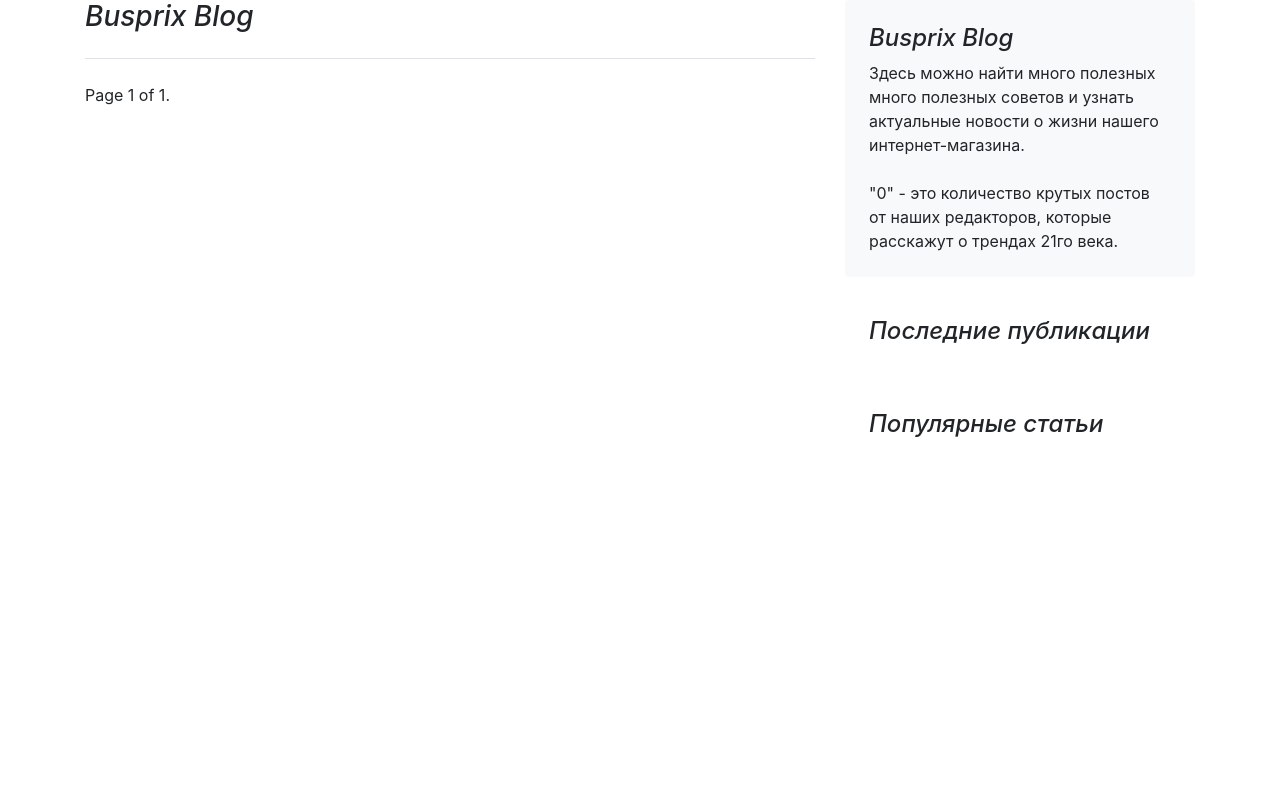
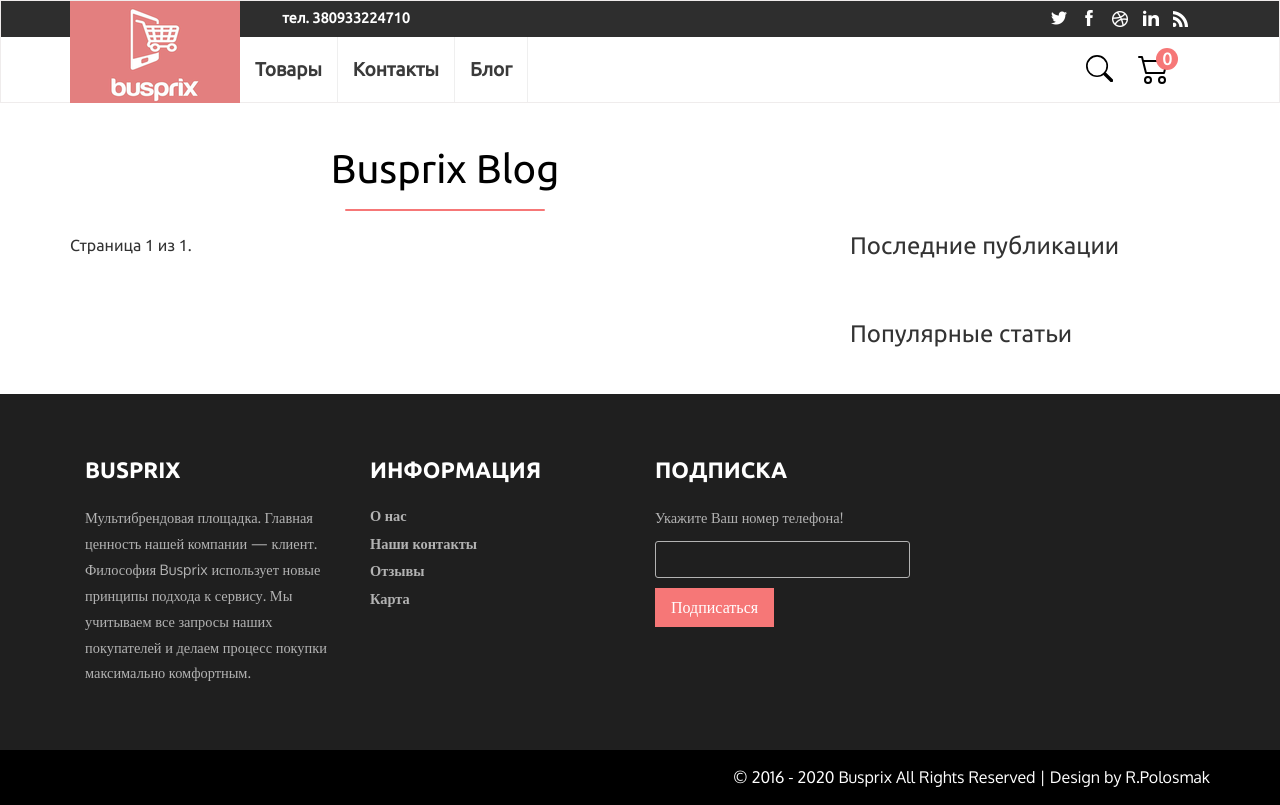
Before and after one commit to Merkushev04/busprix, a Django app: page /blog/ in a window 1280 px wide. Before the commit the page ends 437 px from the top, so only its background shows below. Run offline with Django 3.2, Linux system fonts and the light colour scheme; data that the repository does not hold is empty; some libraries are stand-ins or nearby versions.

Commit message:
add design to blog

```diff
--- a/blog/forms.py
+++ b/blog/forms.py
@@ -6,7 +6,7 @@
     name = forms.CharField(max_length=25)
     email = forms.EmailField()
     to = forms.EmailField()
-    comments = forms.CharField(required=False,widget=forms.Textarea)
+    comments = forms.CharField(required=False, widget=forms.Textarea)
 
 
 class CommentForm(forms.ModelForm):
--- a/blog/models.py
+++ b/blog/models.py
@@ -37,9 +37,9 @@
 
 class Comment(models.Model):
     post = models.ForeignKey(Post, on_delete=models.CASCADE, related_name='comments')
-    name = models.CharField(max_length=80)
-    email = models.EmailField()
-    body = models.TextField()
+    name = models.CharField(max_length=80, verbose_name='Ваше имя')
+    email = models.EmailField(verbose_name='Email')
+    body = models.TextField(verbose_name='Комментарий')
     created = models.DateTimeField(auto_now_add=True)
     updated = models.DateTimeField(auto_now=True)
     active = models.BooleanField(default=True)
--- a/blog/templates/blog/base.html
+++ b/blog/templates/blog/base.html
@@ -1,3 +1,5 @@
+{% extends "shop/base.html" %}
+
 {% load blog_tags %}
 {% load static %}
 <!DOCTYPE html>
@@ -39,36 +41,36 @@
 
 </head>
 <body>
+{% block blog-content %}
 
-
-<main role="main" class="container">
+<main role="main" class="container blog-container">
   <div class="row">
 
     {% block content %}{% endblock %}
 
     <aside class="col-md-4 blog-sidebar">
-      <div class="p-4 mb-3 bg-light rounded">
-        <h4 class="font-italic">Busprix Blog</h4>
-          <p class="mb-0">Здесь можно найти много полезных много полезных советов и узнать актуальные новости о жизни нашего интернет-магазина.</p>
-          <br>
-          <p class="mb-0">"{% total_posts %}" - это количество крутых постов от наших редакторов, которые расскажут о трендах 21го века.</p>
-      </div>
+<!--      <div class="p-4 mb-3 bg-light rounded rounded-blog">-->
+<!--&lt;!&ndash;        <h1 class="font-italic">Busprix Blog</h1>&ndash;&gt;-->
+<!--          <h3 class="mb-0">Здесь можно найти много полезных много полезных советов и узнать актуальные новости о жизни нашего интернет-магазина.</h3>-->
+<!--          <br>-->
+<!--          <h3 class="mb-0">Количество статей: "{% total_posts %}" </h3>-->
+<!--      </div>-->
 
 
         <div class="p-4">
-            <h4 class="font-italic">Последние публикации</h4>
+            <h3 class="font-italic rounded-blog">Последние публикации</h3>
             <ol class="list-unstyled">
                 <li class="latest-post"><a>{% show_latest_posts 3 %}</a></li>
             </ol>
             <br>
             <br>
 
-            <h4 class="font-italic">Популярные статьи</h4>
+            <h3 class="font-italic rounded-blog">Популярные статьи</h3>
             {% get_most_commented_posts as most_commented_posts %}
             <ol class="list-unstyled">
                 {% for post in most_commented_posts %}
-                <li><a href="{{ post.get_absolute_url }}">{{ post.title }}</a></li>
-                <br>
+                <li class="popular-post"><a href="{{ post.get_absolute_url }}">{{ post.title }}</a></li>
+
                 {% endfor %}
             </ol>
         </div>
@@ -77,6 +79,6 @@
   </div><!-- /.row -->
 
 </main>
-
+{% endblock %}
 </body>
 </html>
--- a/blog/templates/blog/post/list.html
+++ b/blog/templates/blog/post/list.html
@@ -4,9 +4,10 @@
 {% block content %}
 
     <div class="col-md-8 blog-main">
-      <h3 class="pb-4 mb-4 font-italic border-bottom">
+      <h3 class="pb-4 mb-4 font-italic border-bottom heading-blog">
         Busprix Blog
       </h3>
+      <label class="line"></label>
 
         {% if tag %}
         <h2>Публикация с тегом "{{ tag.name }}"</h2>
@@ -15,7 +16,7 @@
 
       <div class="blog-post">
           {% for post in posts %}
-        <h2 class="blog-post-title"><a href="{{ post.get_absolute_url }}">{{ post.title }}</a></h2>
+        <h3 class="blog-post-title"><a href="{{ post.get_absolute_url }}">{{ post.title }}</a></h3>
         <p class="blog-post-meta">Опубликовано: {{ post.publish }} автор: <a>{{ post.author }}</a></p>
 
           <p class="tags">Теги:
@@ -26,7 +27,7 @@
             {% if not forloop.last %}, {% endif %}
             {% endfor %}
           </p>
-
+        <br>
         <p>{{ post.body|markdown|truncatewords_html:30 }}</p>
         <hr>
 
@@ -34,7 +35,7 @@
       </div><!-- /.blog-post -->
 
 
-      <nav class="blog-pagination">
+      <nav class="blog-pagination rounded-blog">
       {% include "pagination.html" with page=posts %}
       </nav>
 
--- a/blog/templates/pagination.html
+++ b/blog/templates/pagination.html
@@ -1,13 +1,13 @@
 <div class="pagination">
 <span class="step-links">
 {% if page.has_previous %}
-<a href="?page={{page.previous_page_number}}">Previous</a>
+<a href="?page={{page.previous_page_number}}">Назад</a>
 {% endif %}
 <span class="current">
-Page {{ page.number }} of {{ page.paginator.num_pages }}.
+Страница {{ page.number }} из {{ page.paginator.num_pages }}.
 </span>
 {% if page.has_next %}
-<a href="?page={{ page.next_page_number }}">Next</a>
+<a href="?page={{ page.next_page_number }}">Вперед</a>
 {% endif %}
 </span>
 </div>
--- a/blog/views.py
+++ b/blog/views.py
@@ -6,6 +6,7 @@
 from django.contrib.postgres.search import SearchVector, SearchQuery, SearchRank
 from .forms import EmailPostForm, CommentForm, SearchForm
 from .models import Post
+from django.http import HttpResponseRedirect
 
 
 class PostListView(ListView):
@@ -85,6 +86,7 @@
             new_comment.post = post
             # Save the comment to the database
             new_comment.save()
+            return HttpResponseRedirect(request.path)
     else:
         comment_form = CommentForm()
 
--- a/shop/models.py
+++ b/shop/models.py
@@ -59,7 +59,7 @@
 
 class Contact(models.Model):
     name = models.CharField(max_length=200, db_index=True, verbose_name='Ваше имя')
-    email = models.CharField(max_length=200, db_index=True, verbose_name='Ваш email')
+    email = models.EmailField(max_length=200, db_index=True, verbose_name='Ваш email')
     topic = models.CharField(max_length=200, db_index=True, verbose_name='Тема сообщения')
     message = models.TextField(blank=True, verbose_name='Ваше сообщение')
     # message = models.CharField(max_length=800, db_index=True, verbose_name='Ваше сообщене')
--- a/shop/static/css/style.css
+++ b/shop/static/css/style.css
@@ -96,6 +96,7 @@
     color: #fff;
     font-size: 0.9em;
     margin: 0 0.5em;
+    font-family: 'Ubuntu-Regular';
 }
 .header-login ul li a:hover {
     color: #F67777;
@@ -146,6 +147,7 @@
     color: #3A3A3A;
     text-decoration: none;
     font-size: 110%;
+    font-family: 'Ubuntu-Regular';
 }
 
 
@@ -2699,7 +2697,9 @@
 height: 70px;
 max-height: 70px;
 }
-
+.row p, h2{
+    font-family: 'Ubuntu-Regular';
+}
 
 
 .row-order {
@@ -2865,6 +2865,76 @@
 }
 
 .search-input > input {
-    max-width: 80%;
+    max-width: 75%;
     margin-top: 5%;
 }
+
+.blog-container {
+    margin-top: 30px;
+    background-color: white;
+}
+.heading-blog{
+    font-size: 2.5em;
+    color: #000000;
+    line-height: 1.8em;
+    font-family: 'Ubuntu-Regular';
+    text-align: center;
+}
+.heading-blog-detail{
+    font-size: 2.5em;
+    color: #000000;
+    line-height: 1.8em;
+    font-family: 'Ubuntu-Regular';
+    text-align: left;
+}
+
+
+.p-4{
+    margin-top: 100px;
+}
+.rounded-blog{
+    margin-bottom: 15px;
+    font-family: 'Ubuntu-Regular';
+}
+.latest-post ul{
+    list-style-type: none;
+}
+.blog-post-title{
+    margin-top: 20px;
+    color: #000000;
+    line-height: 1.8em;
+    font-family: 'Ubuntu-Regular';
+    text-align: left;
+}
+
+blog-post-title a{
+    color: black;
+}
+
+.popular-post{
+    margin-top: 10px;
+    color: #000000;
+    line-height: 1.8em;
+    font-family: 'Ubuntu-Regular';
+    text-align: left;
+}
+.latest-post ul li{
+    margin-top: 10px;
+    color: #000000;
+    line-height: 1.8em;
+    font-family: 'Ubuntu-Regular';
+    text-align: left;
+}
+.blog-post p{
+    font-family: 'Ubuntu-Regular';
+}
+.blog-post ul li{
+    font-family: 'Ubuntu-Regular';
+    margin-left: 20px;
+}
+.info{
+    margin-top: 20px;
+}
+.flexslider ul {
+    list-style-type: none;
+}
--- a/shop/templates/shop/base.html
+++ b/shop/templates/shop/base.html
@@ -154,7 +154,7 @@
 </div>
 
 
-
+{% block blog-content %}
 
 {% block content %}
 <!--конец закрепленной шапки-->
@@ -187,6 +187,7 @@
 </div>
 
 
+{% endblock %}
 {% endblock %}
 	<!--content-->
 		<div class="content">
@@ -278,17 +279,17 @@
 					</div>
 					<div class="col-md-3 footer-middle-in">
 						<h6>Подписка</h6>
-						<span>Хотите знать все новости?  </span>
+						<span>Укажите Ваш номер телефона!</span>
 
-							<form action="." method="post"><input type="hidden" name="csrfmiddlewaretoken" value="CwUUiIgzhFzO02FkoN3FIoupGa0m9Dgsce52oGpKwDjVQOZf6bUFqjsWLrtpvEeQ">
-								<input type="text" name="phone" maxlength="200" required="" id="id_phone" placeholder="Укажите Viber или Telegram!!">
+<!--							<form action="." method="post"><input type="hidden" name="csrfmiddlewaretoken" value="CwUUiIgzhFzO02FkoN3FIoupGa0m9Dgsce52oGpKwDjVQOZf6bUFqjsWLrtpvEeQ">-->
+<!--								<input type="text" name="phone" maxlength="200" required="" id="id_phone" placeholder="Укажите Viber или Telegram!!">-->
+<!--								<input type="submit" name="sub_form" value="Подписаться">-->
+<!--							</form>-->
+
+							<form action="." method="post" >{% csrf_token %}
+								{{ subscriber_form.phone }}
 								<input type="submit" name="sub_form" value="Подписаться">
 							</form>
-
-<!--							<form action="." method="post" >{% csrf_token %}-->
-<!--								{{ subscriber_form.phone }}-->
-<!--								<input type="submit" name="sub_form" value="Подписаться">-->
-<!--							</form>-->
 					</div>
 					<div class="clearfix"> </div>
 				</div>
--- a/shop/templates/shop/product/search.html
+++ b/shop/templates/shop/product/search.html
@@ -19,15 +19,17 @@
 
 {% block search-line %}
 	<div class="container search-container">
-		<div class="collapse navbar-collapse" id="navbarCollapse">
+
 			<form class="search-input " action="." method="get">
 				<label for="id_query"></label>
 				<input class="search-input" placeholder="Я ищу... (Например: наушники)" aria-label="Search" type="text" name="query"
 					   required="" id="id_query">
 				<button class="btn btn-outline-success my-2 my-sm-0 search-btn" type="submit">Поиск</button>
 			</form>
-		</div>
+
 	</div>
+
+
 {% endblock %}
 
 <!--Поиск-->
```
Also changed, not shown: other parts of shop/static/css/style.css (+15 -19 lines), blog/templates/blog/post/detail.html (+37 -19 lines), media/products/2020/09/15/foto.jpeg (added), shop/static/images/banner7.jpg (added), shop/static/images/banner8.jpg (added), shop/static/images/title1.jpg (added), 1 other file.
